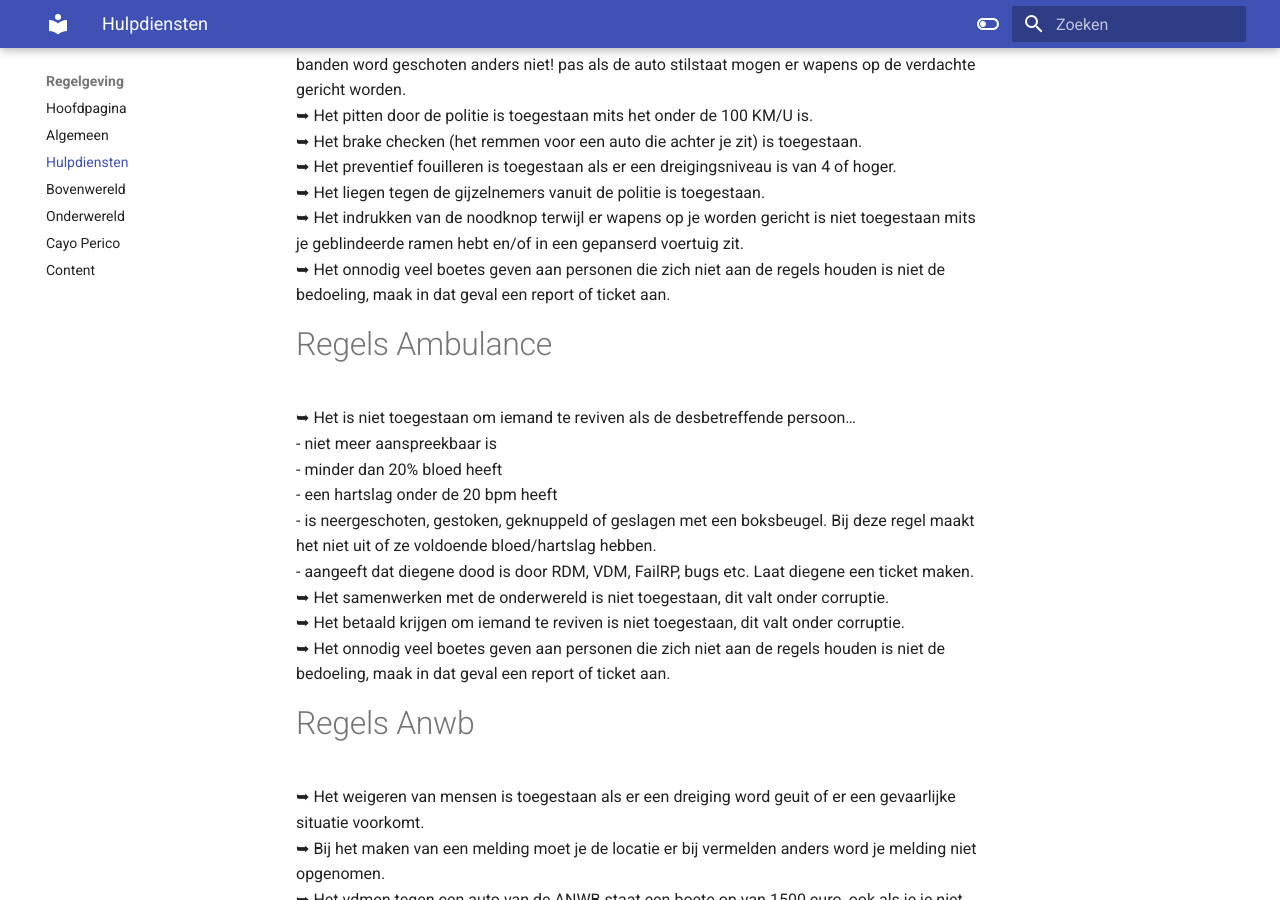
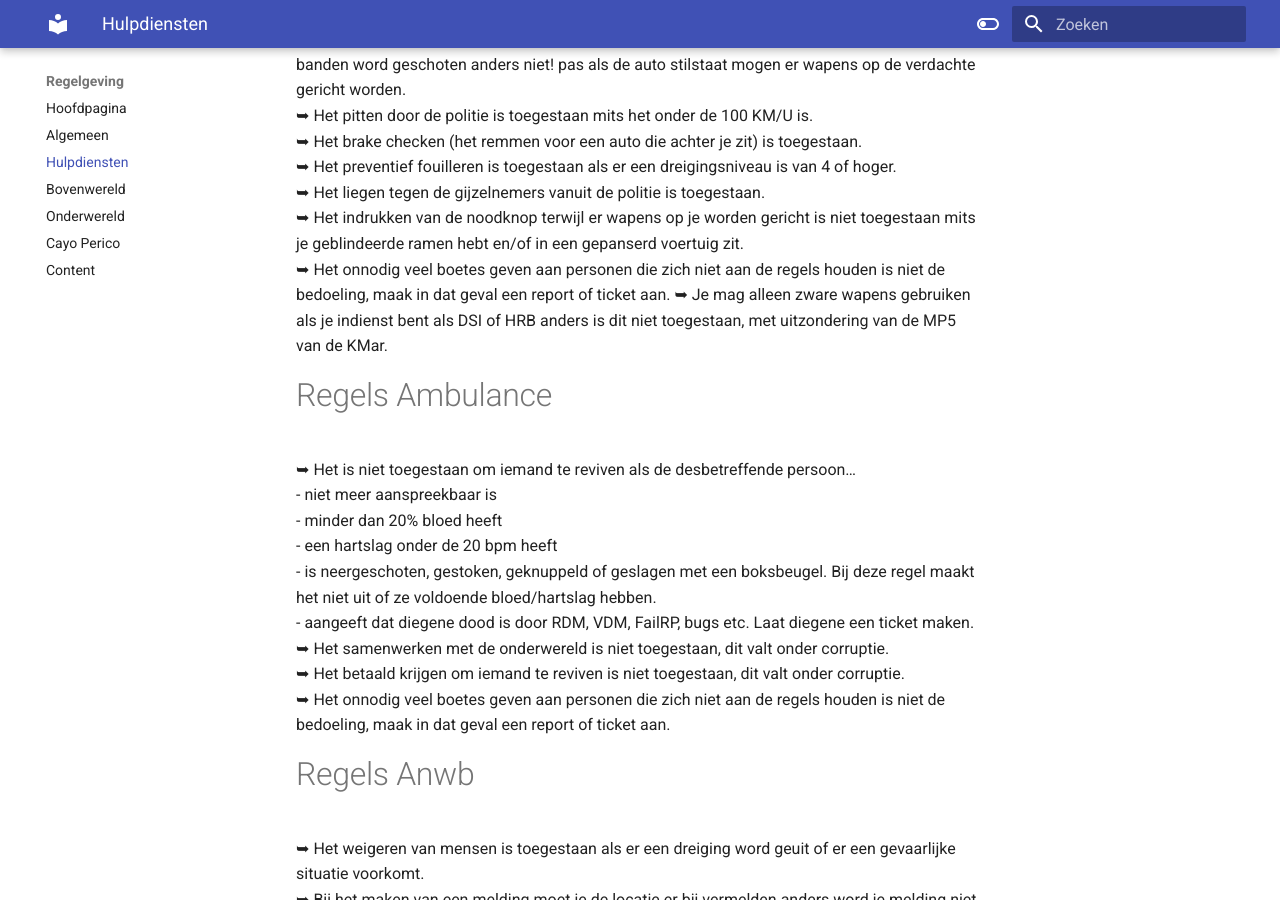
Before and after one commit to CappaWappa/Regels, an MkDocs documentation site: the page built from docs/hulpdiensten.md, in a window 1280 px wide and 900 px high, scrolled down 942 px. Built offline with MkDocs 1.6.1 and Material for MkDocs 9.7.7, drawn with Linux system fonts in a browser that asks for light colours; comment, search, counter and statistics services are not loaded.

Commit message:
Update hulpdiensten.md

```diff
--- a/docs/hulpdiensten.md
+++ b/docs/hulpdiensten.md
@@ -27,6 +27,7 @@
  ➥ Het liegen tegen de gijzelnemers vanuit de politie is toegestaan.</br>
  ➥ Het indrukken van de noodknop terwijl er wapens op je worden gericht is niet toegestaan mits je geblindeerde ramen hebt en/of in een gepanserd voertuig zit.</br>
  ➥ Het onnodig veel boetes geven aan personen die zich niet aan de regels houden is niet de bedoeling, maak in dat geval een report of ticket aan.
+ ➥ Je mag alleen zware wapens gebruiken als je indienst bent als DSI of HRB anders is dit niet toegestaan, met uitzondering van de MP5 van de KMar.</br>
 
 # Regels Ambulance
  ➥ Het is niet toegestaan om iemand te reviven als de desbetreffende persoon…</br>
```
